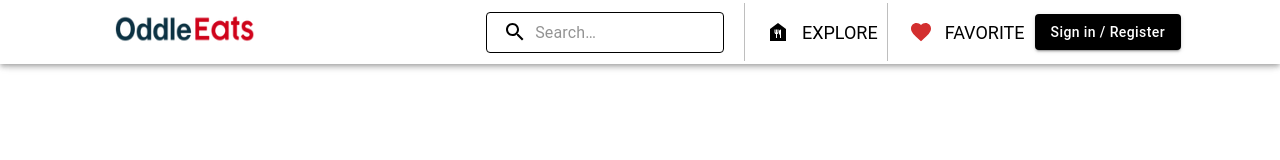
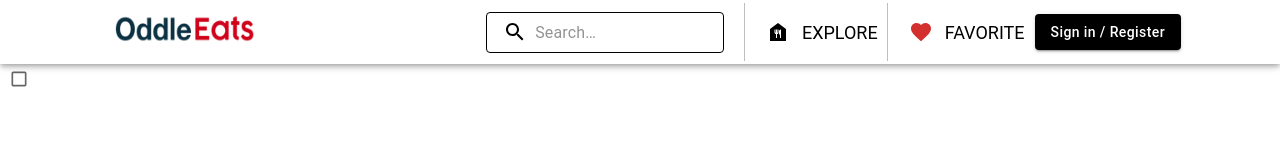
Before and after one commit to dabuhu/orderFood, a Next.js app in the folder orderfood/: page /explore in a window 1280 px wide. Shown: the top 160 px of the page. Built offline with nearby package versions, Linux system fonts and the light colour scheme.

Commit message:
explore initial

```diff
--- /dev/null
+++ b/orderfood/pages/explore/Explore.module.scss
@@ -0,0 +1,5 @@
+.explore{
+    & .mt-6{
+
+    }
+}
--- a/orderfood/pages/explore/index.tsx
+++ b/orderfood/pages/explore/index.tsx
@@ -1,12 +1,20 @@
+import { Checkbox } from '@mui/material';
 import * as React from 'react';
 
 export interface ExploreProps {
 }
 
 export default function Explore (props: ExploreProps) {
+    const label = { inputProps: { 'aria-label': 'Checkbox demo' } };
+    const handleCheckBox=(e:any)=>{
+        console.log(e.target.checked);
+
+    }
   return (
-    <div>
-      explore
+    <div style={{marginTop:'60px'}}>
+      <div className="sideFilter">
+      <Checkbox {...label} onChange={handleCheckBox} size="small" />
+      </div>
     </div>
   );
 }
```
Also changed, not shown: orderfood/components/sideBar/SideFilter.tsx (added, +12 -0 lines), orderfood/entity/Highlight.ts (+12 -0 lines).
